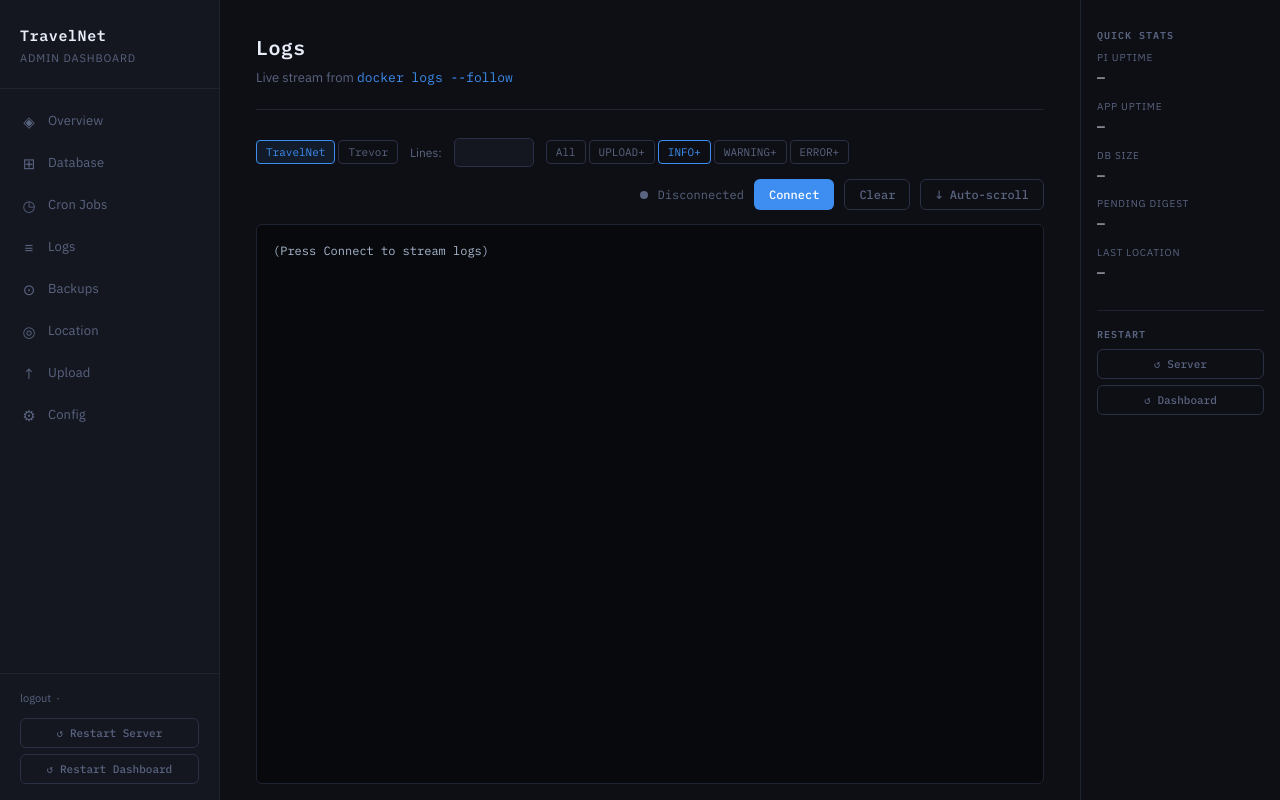
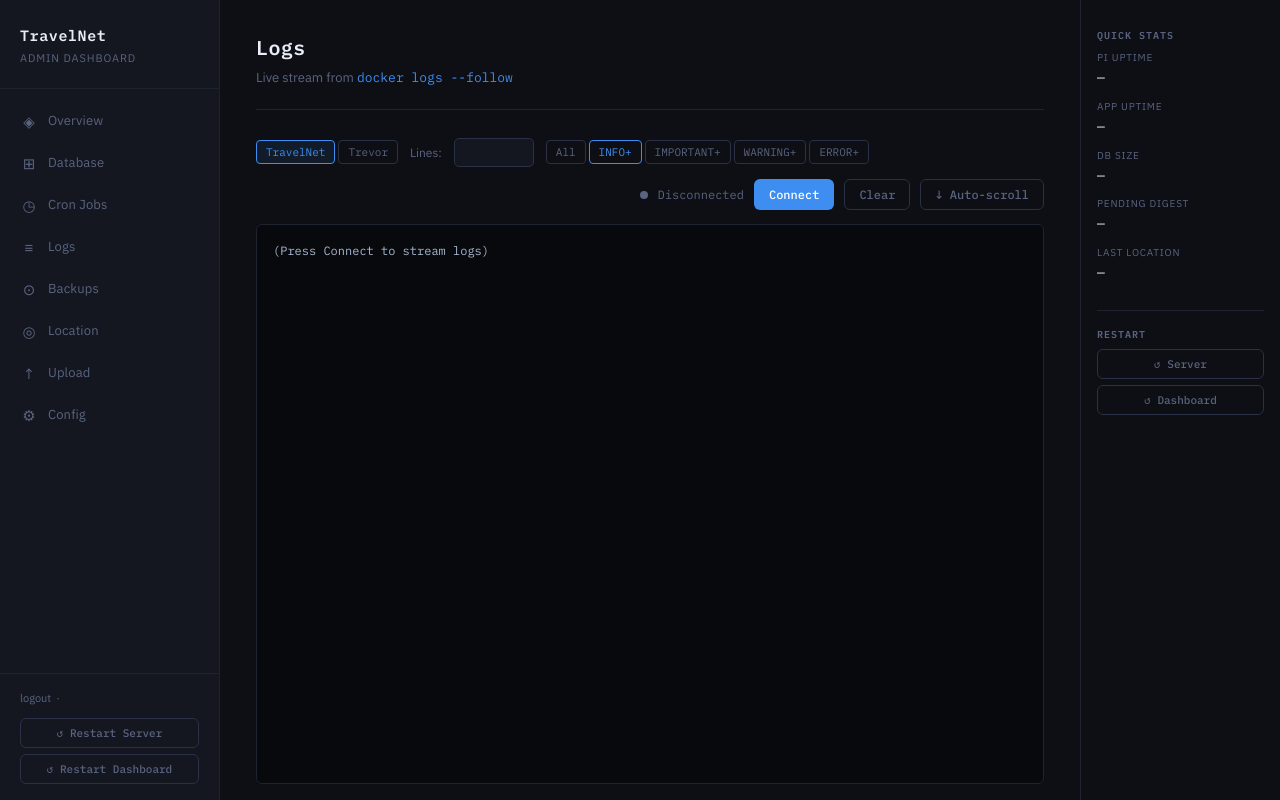
Before and after one commit to danielroberts20/TravelNet-Dashboard, a Python web app: template templates/logs.html in a window 1280 px wide. Run offline with Jinja, Linux system fonts and the light colour scheme; the template is opened without the code that fills it, so the values that code supplies are empty.

Commit message:
Replaced UPLOAD log level with IMPORTANT

```diff
--- a/templates/logs.html
+++ b/templates/logs.html
@@ -80,8 +80,8 @@
 
   <div class="level-filter" id="level-filter">
     <button class="level-btn"        data-rank="0">All</button>
-    <button class="level-btn"        data-rank="15">UPLOAD+</button>
     <button class="level-btn active" data-rank="20">INFO+</button>
+    <button class="level-btn"        data-rank="25">IMPORTANT+</button>
     <button class="level-btn"        data-rank="30">WARNING+</button>
     <button class="level-btn"        data-rank="40">ERROR+</button>
   </div>
@@ -123,15 +123,15 @@
     });
   });
 
-  const LEVEL_RANK = { debug: 10, upload: 15, info: 20, warn: 30, err: 40, critical: 50 };
+  const LEVEL_RANK = { debug: 10, info: 20, important: 25, warn: 30, err: 40, critical: 50 };
 
   const levelColors = {
-    upload:   '#e8d040',
-    err:      '#e05252',
-    warn:     '#f0b83d',
-    debug:    '#00b8b8',
-    info:     '#34c47c',
-    critical: '#b05ed4',
+    important: '#38bdf8',
+    err:       '#e05252',
+    warn:      '#f0b83d',
+    debug:     '#00b8b8',
+    info:      '#34c47c',
+    critical:  '#b05ed4',
   };
 
   function setStatus(state) {
@@ -146,7 +146,7 @@
       const level = parts[1].trim().toUpperCase();
       if (['ERROR', 'CRITICAL'].includes(level)) return 'err';
       if (level === 'WARNING')                    return 'warn';
-      if (level === 'UPLOAD')                     return 'upload';
+      if (level === 'IMPORTANT')                  return 'important';
       if (level === 'DEBUG')                      return 'debug';
       if (level === 'INFO')                       return 'info';
     }
```
